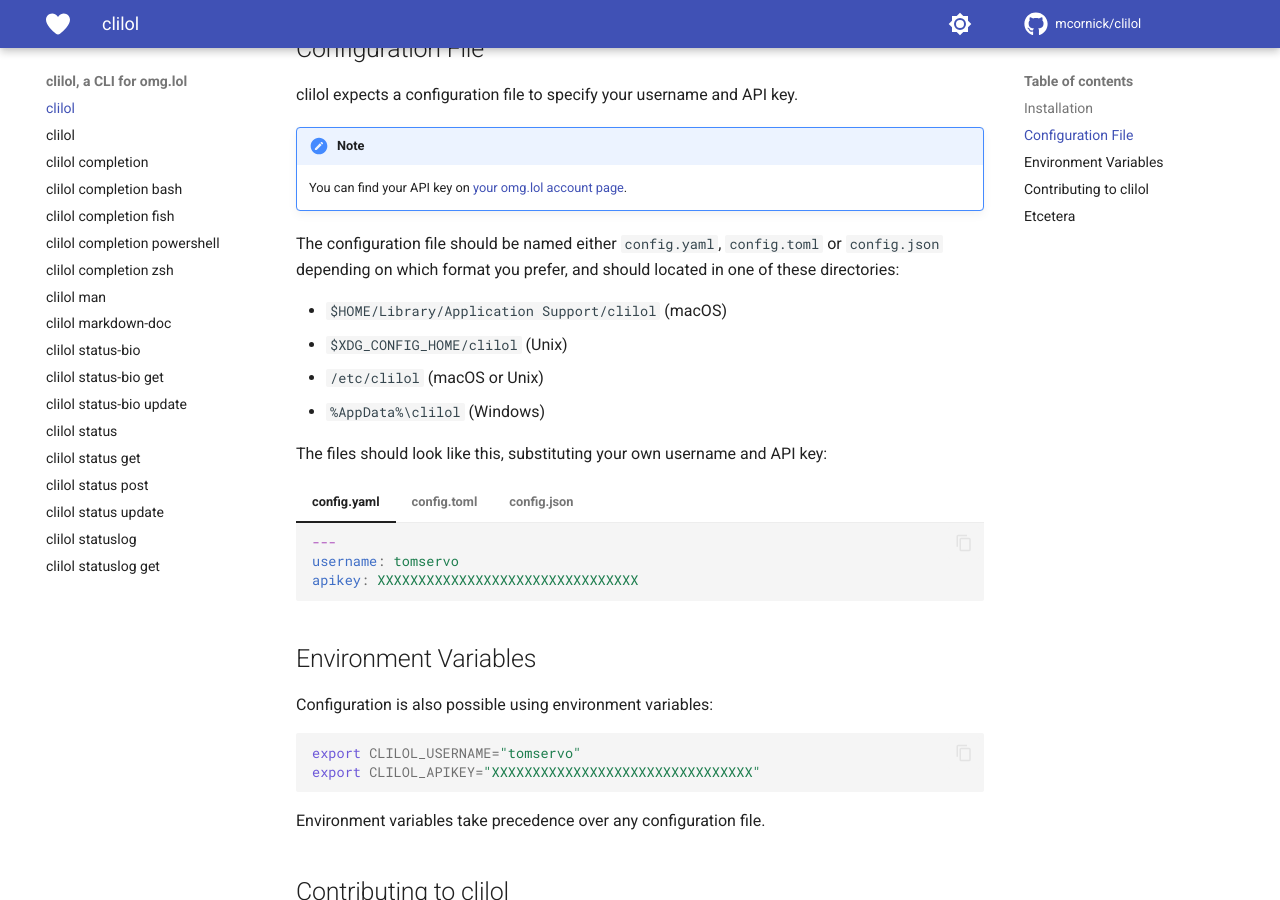
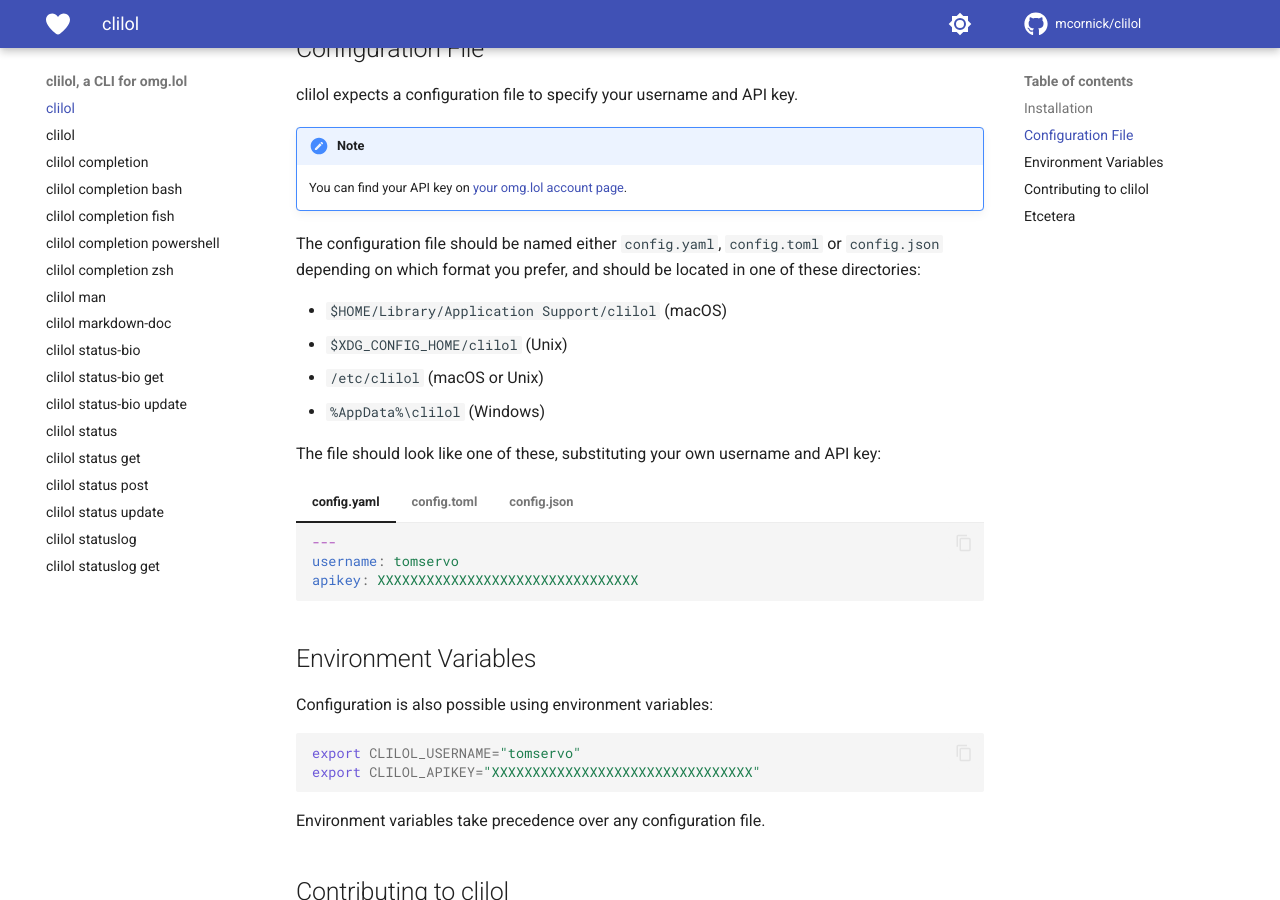
Before and after one commit to mcornick/clilol, an MkDocs documentation site: the page built from docs/index.md, in a window 1280 px wide and 900 px high, scrolled down 1056 px. Built offline with MkDocs 1.6.1 and Material for MkDocs 9.7.7, drawn with Linux system fonts in a browser that asks for light colours; comment, search, counter and statistics services are not loaded.

Commit message:
docs: fix typos
Signed-off-by: Mark Cornick <mcornick@mcornick.com>

```diff
--- a/docs/index.md
+++ b/docs/index.md
@@ -90,14 +90,14 @@
 
     You can find your API key on [your omg.lol account page](https://home.omg.lol/account).
 
- The configuration file should be named either `config.yaml`, `config.toml` or `config.json` depending on which format you prefer, and should located in one of these directories:
+ The configuration file should be named either `config.yaml`, `config.toml` or `config.json` depending on which format you prefer, and should be located in one of these directories:
 
 - `$HOME/Library/Application Support/clilol` (macOS)
 - `$XDG_CONFIG_HOME/clilol` (Unix)
 - `/etc/clilol` (macOS or Unix)
 - `%AppData%\clilol` (Windows)
 
-The files should look like this, substituting your own username and API key:
+The file should look like one of these, substituting your own username and API key:
 
 === "config.yaml"
 
```
